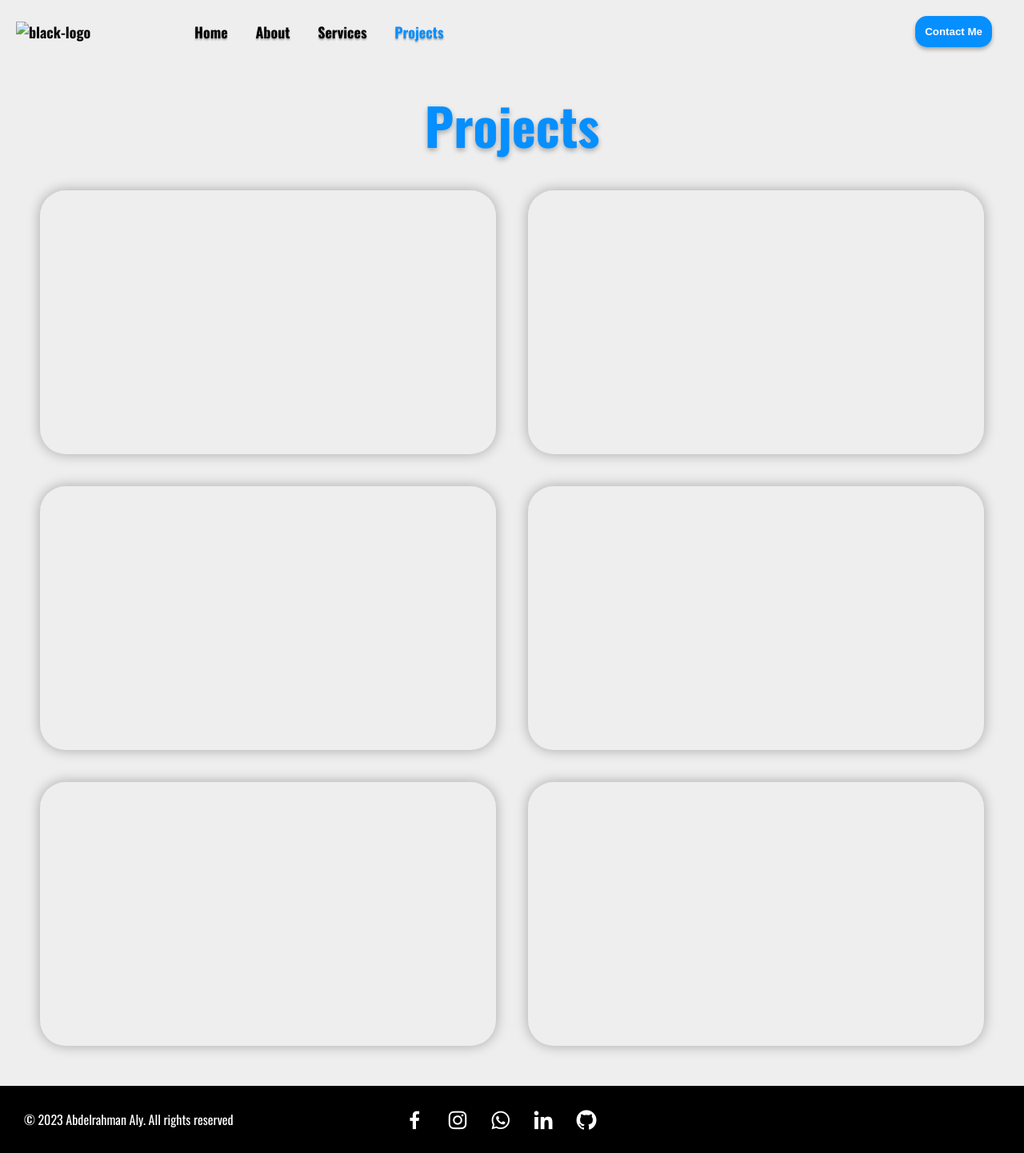
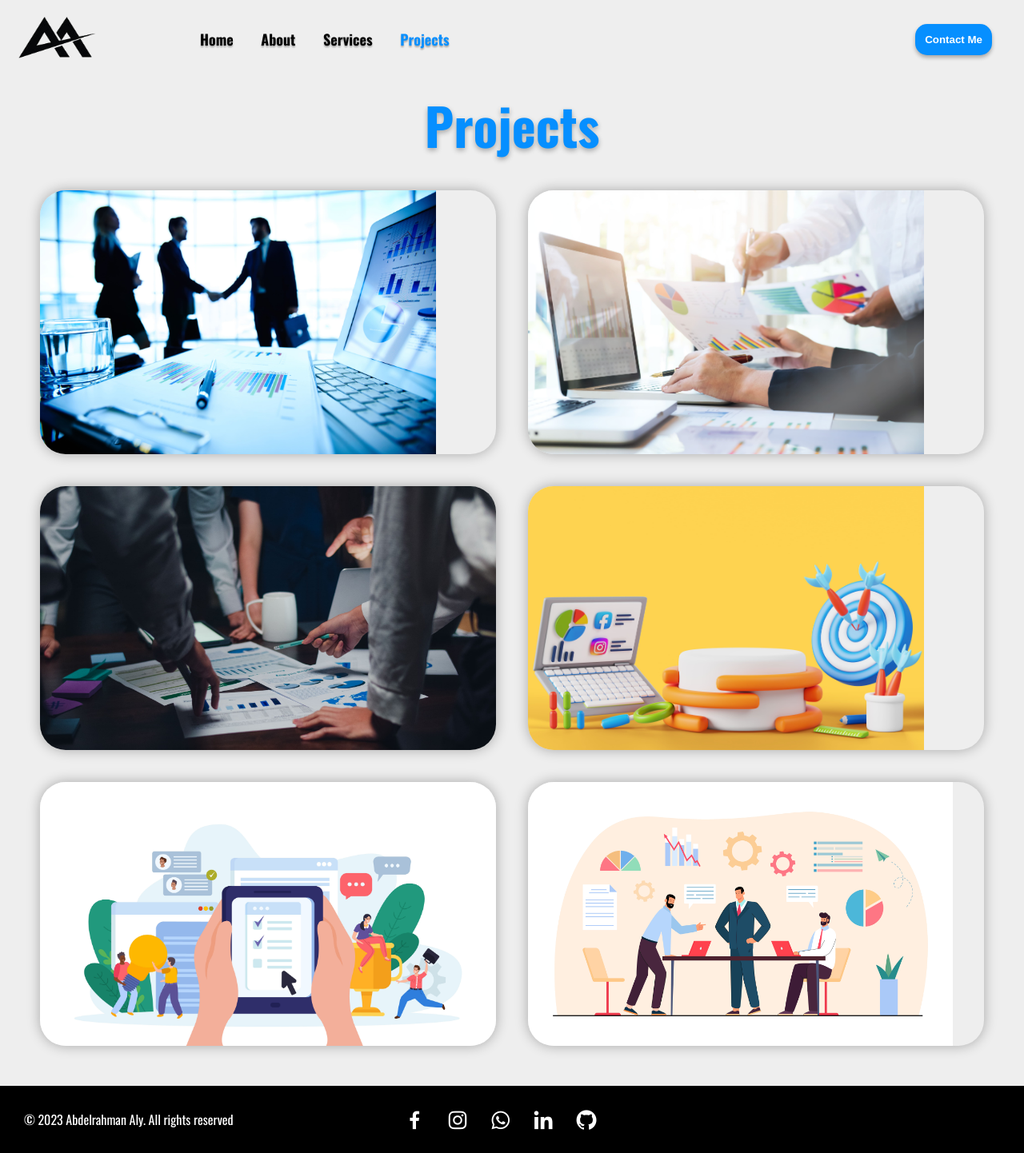
Before and after one commit to AbdelrahmanAly6/portfolio, a plain HTML site: page Projects.html in a window 1280 px wide. Shown: the whole page at 80% size. Drawn offline with nearby package versions, Linux system fonts and the light colour scheme; files that its build step writes are made by us from their sources.

Commit message:
Update Projects.html

```diff
--- a/Projects.html
+++ b/Projects.html
@@ -5,8 +5,8 @@
     <meta charset="UTF-8">
     <meta name="viewport" content="width=device-width, initial-scale=1.0">
     <title>Portfolio</title>
-    <link rel="stylesheet" href="css/style.css">
-    <link rel="stylesheet" href="css/projects.css">
+    <link rel="stylesheet" href="style.css">
+    <link rel="stylesheet" href="projects.css">
     <link rel="preconnect" href="https://fonts.googleapis.com">
     <link rel="preconnect" href="https://fonts.gstatic.com" crossorigin>
     <link href="https://fonts.googleapis.com/css2?family=Onest&family=Oswald:wght@400;700&display=swap"
@@ -21,7 +21,7 @@
     <!-- Start Of The Header -->
     <div class="header">
 
-        <div class="logo"><a href="index.html#home"><img id="logo" src="images/black-logo.png" alt="black-logo"></a>
+        <div class="logo"><a href="index.html#home"><img id="logo" src="black-logo.png" alt="black-logo"></a>
         </div>
 
         <div class="nav">
@@ -56,7 +56,7 @@
         <div class="projects-container">
 
             <div class="project">
-                <img src="images/proj1.jpg" alt="" />
+                <img src="proj1.jpg" alt="" />
                 <div class="content">
                     <h3>Project</h3>
                     <p>Lorem ipsum dolor sit amet consectetur, adipisicing elit. Reprehenderit</p>
@@ -67,7 +67,7 @@
 
 
             <div class="project">
-                <img src="images/proj2.jpg" alt="" />
+                <img src="proj2.jpg" alt="" />
                 <div class="content">
                     <h3>Project</h3>
                     <p>Lorem ipsum dolor sit amet consectetur, adipisicing elit. Reprehenderit</p>
@@ -77,7 +77,7 @@
             </div>
 
             <div class="project">
-                <img src="images/proj3.jpg" alt="" />
+                <img src="proj3.jpg" alt="" />
                 <div class="content">
                     <h3>Project</h3>
                     <p>Lorem ipsum dolor sit amet consectetur, adipisicing elit. Reprehenderit</p>
@@ -87,7 +87,7 @@
             </div>
 
             <div class="project">
-                <img src="images/proj4.jpg" alt="" />
+                <img src="proj4.jpg" alt="" />
                 <div class="content">
                     <h3>Project</h3>
                     <p>Lorem ipsum dolor sit amet consectetur, adipisicing elit. Reprehenderit</p>
@@ -97,7 +97,7 @@
             </div>
 
             <div class="project">
-                <img src="images/proj5.jpg" alt="" />
+                <img src="proj5.jpg" alt="" />
                 <div class="content">
                     <h3>Project</h3>
                     <p>Lorem ipsum dolor sit amet consectetur, adipisicing elit. Reprehenderit</p>
@@ -107,7 +107,7 @@
             </div>
 
             <div class="project">
-                <img src="images/proj6.jpg" alt="" />
+                <img src="proj6.jpg" alt="" />
                 <div class="content">
                     <h3>Project</h3>
                     <p>Lorem ipsum dolor sit amet consectetur, adipisicing elit. Reprehenderit</p>
@@ -133,7 +133,7 @@
     </div>
     <!-- End Of The Footer Section -->
     <a href="#" class="to-top"><i class="fa-solid fa-angle-up"></i></a>
-    <script src="js/main.js"></script>
+    <script src="main.js"></script>
 </body>
 
 </html>
```
